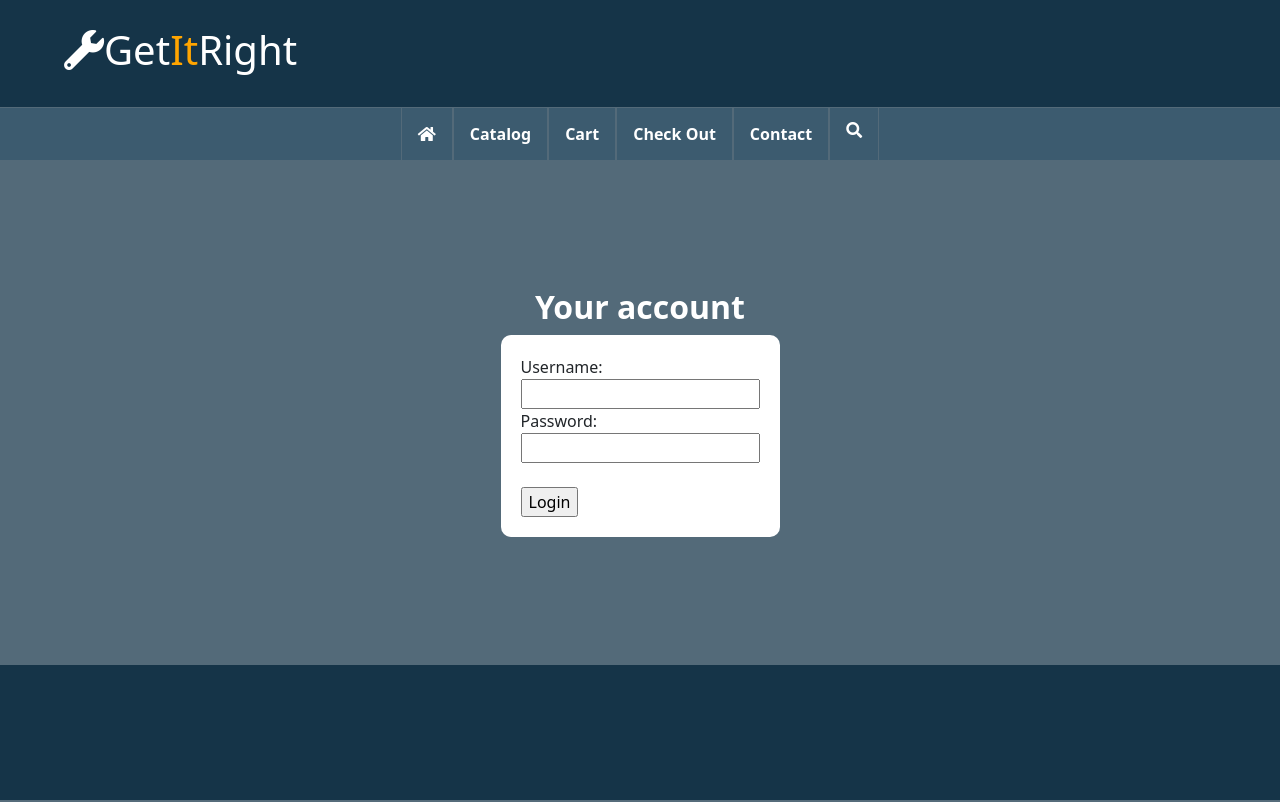
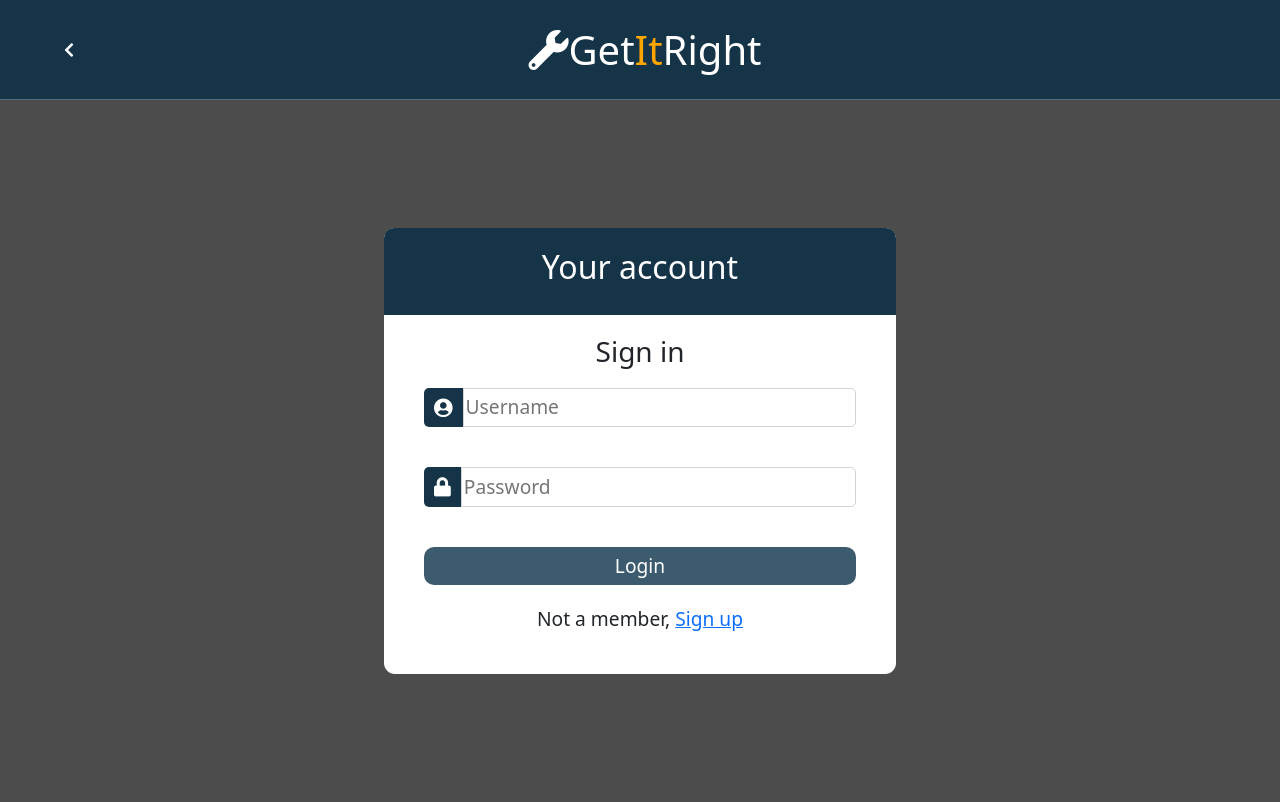
Before and after one commit to SunCh1p/Database-Project, a Flask app: page /login in a window 1280 px wide. Run offline with Flask 3, Linux system fonts and the light colour scheme; some libraries are stand-ins or nearby versions.

Commit message:
Finished css for login and registration pages

```diff
--- a/Flask/app.py
+++ b/Flask/app.py
@@ -64,6 +64,9 @@ def payment():
 
 @app.route('/register', methods=['GET','POST'])
 def register():
+    if('loggedin') in session and 'username' in session:
+        return redirect(url_for('index'))
+
     msg=''
     if request.method == 'POST' and 'username' in request.form and 'password' in request.form and 'email' in request.form:
         username = request.form['username']
--- a/Flask/static/styles.css
+++ b/Flask/static/styles.css
@@ -3,6 +3,7 @@
     --DarkBlue: #153448;
     --LightBlue: #3C5B6F;
     --BorderLightBlue: #536a79;
+    --background: #374e5d;
 }
 html{
     background-color: var(--DarkBlue);
@@ -172,8 +173,9 @@ span{
     flex-direction:column;
     align-items:center;
     justify-content: center;
-    background-color:#536a79;
+    background-color:rgb(76, 76, 76);
     padding: 10%;
+    border-top: solid 1px var(--BorderLightBlue);
 }
 
 .loginMargin>h2{
@@ -183,6 +185,98 @@ span{
 
 .loginContainer{
     background-color: white;
+    width: 50%;
+    border-radius: 11px;
+}
+
+.loginwrapper{
+    display:flex;
+    flex-direction:column;
+    align-items:center;
+    justify-content: center;
+}
+
+.loginHeader{
+    background-color:#153448;
+    width: 100%;
+    color:white;
+    display: flex;
+    justify-content: center;
+    border-top-left-radius: 10px;
+    border-top-right-radius: 10px;
     padding: 20px;
+}
+
+.loginContent{
+    padding: 40px;
+    padding-top: 20px;
+    text-align: center;
+    font-size:larger;
+    width: 100%;
+}
+
+.loginContent>h3{
+    margin-bottom:20px;
+}
+
+
+
+.loginrow{
+    display: flex;
+    flex-direction: row;
+    margin-bottom: 40px;
+}
+
+.loginrow > input{
+    flex-grow: 1;
+    border: solid 1px lightgray;
+    border-bottom-right-radius: 5px;
+    border-top-right-radius: 5px;
+}
+
+.loginicon{
+    display: flex;
+    align-items: center;
+    justify-content: center;
+    background-color: var(--DarkBlue);
+    color:white;
+    padding:10px;
+    border-top-left-radius: 5px;
+    border-bottom-left-radius: 5px;
+}
+
+.loginSubmit{
+    color: white;
+    background-color:var(--LightBlue);
+    border: none;
+    width:100%;
     border-radius: 10px;
+    margin-bottom: 20px;
+    transition: background-color 0.2s ease;
+    padding: 5px;
 }
+
+.loginSubmit:hover{
+    color: orange;
+    background-color: var(--BorderLightBlue);
+}
+.NavBarLoginHeader{
+    display: flex;
+    justify-content: space-between;
+    align-items: center;
+    width: 100%;
+}
+
+.loginReturnHome{
+    margin-left: 0px;
+    text-decoration: none;
+    color: white;
+}
+
+.loginReturnHome:hover{
+    color: orange;
+    border-bottom: solid 1px orange;
+}
+.NavBarHeaderCenter{
+    margin: 0 auto;
+}
--- a/Flask/templates/login.html
+++ b/Flask/templates/login.html
@@ -10,32 +10,40 @@
 </head>
 <body>
     <div class = "NavBarHeader">
-        <h1><a href = "./" class="Logo"><i class="fa fa-wrench" aria-hidden="true"></i>Get<span>It</span>Right</a></h1>
-    </div>
-
-    <div class = "NavBar">
-        <ul>
-            <a href = "./" class="NavBarButton"><i class="fa fa-home" aria-hidden="true"></i></a>
-            <a href = "./catalog" class="NavBarButton">Catalog</a>
-            <a href = "./" class="NavBarButton">Cart</a>
-            <a href = "./" class="NavBarButton">Check Out</a></li>
-            <a href = "./" class="NavBarButton">Contact</a>
-            <i class="fa fa-search NavBarButton" aria-hidden="true"></i>
-        </ul>
+        <div class="NavBarLoginHeader">
+            <a href='./' class="loginReturnHome"><i class="fa fa-chevron-left" aria-hidden="true"></i></a>
+            <h1 class="NavBarHeaderCenter"><a href = "./" class="Logo"><i class="fa fa-wrench" aria-hidden="true"></i>Get<span>It</span>Right</a></h1>
+        </div>
     </div>
 
     <div class = "loginMargin">
-        <h2>Your account</h2>
         <div class="loginContainer">
             <form action="/login" method="post">
-                <label for="username">Username:</label><br>
-                <input type="text" id="username" name="username" required><br>
-                <label for="password">Password:</label><br>
-                <input type="password" id="password" name="password" required><br><br>
-                {%if error%}
-                <p>{{error}}</p>
-                {%endif%}
-                <input type="submit" value="Login">
+                <div class="loginwrapper">
+                    <div class="loginHeader">
+                        <h2>Your account</h2>
+                    </div>
+                    <div class="loginContent">
+                        <h3>Sign in</h3>
+                        <div class="loginrow">
+                            <div class="loginicon">
+                                <i class="fa fa-user-circle" aria-hidden="true"></i>
+                            </div>
+                            <input type="text" id="username" name="username" placeholder="Username" required>
+                        </div>
+                        <div class="loginrow">
+                            <div class="loginicon">
+                                <i class="fa fa-lock" aria-hidden="true"></i>
+                            </div>
+                            <input type="password" id="password" name="password" required placeholder="Password">
+                        </div>
+                        {%if error%}
+                        <p>{{error}}</p>
+                        {%endif%}
+                        <input type="submit" value="Login" class="loginSubmit"><br>
+                        Not a member, <a href = "./register">Sign up</a>
+                    </div>
+                </div>
             </form>
         </div>
     </div>
```
Also changed, not shown: Flask/templates/register.html (+45 -15 lines).
